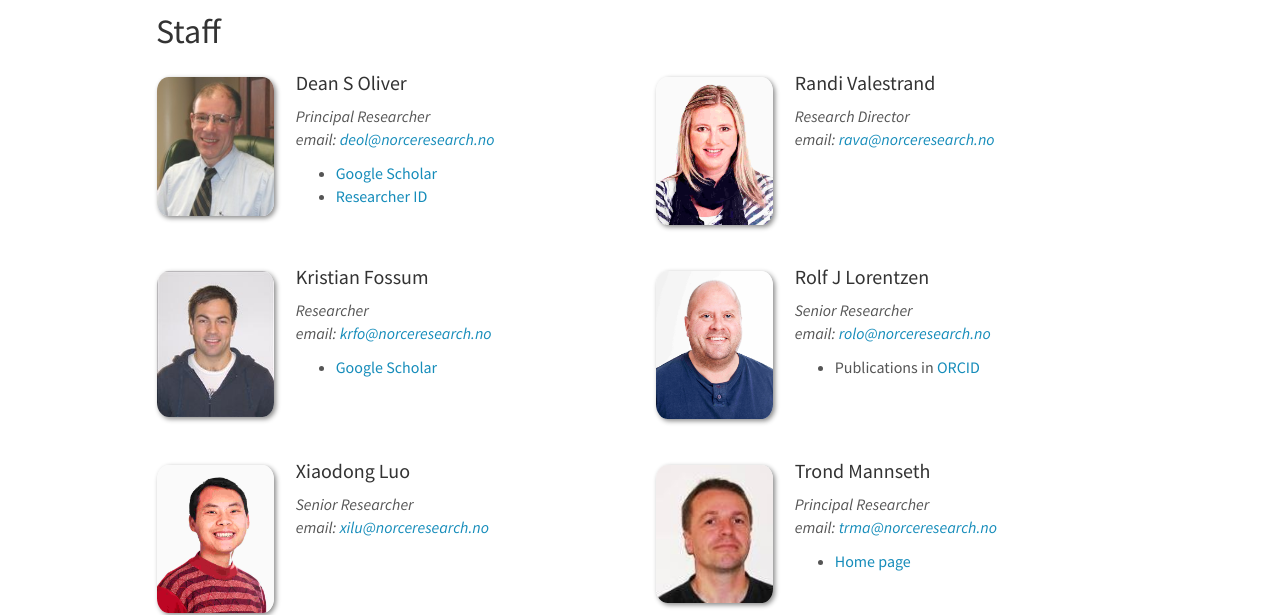
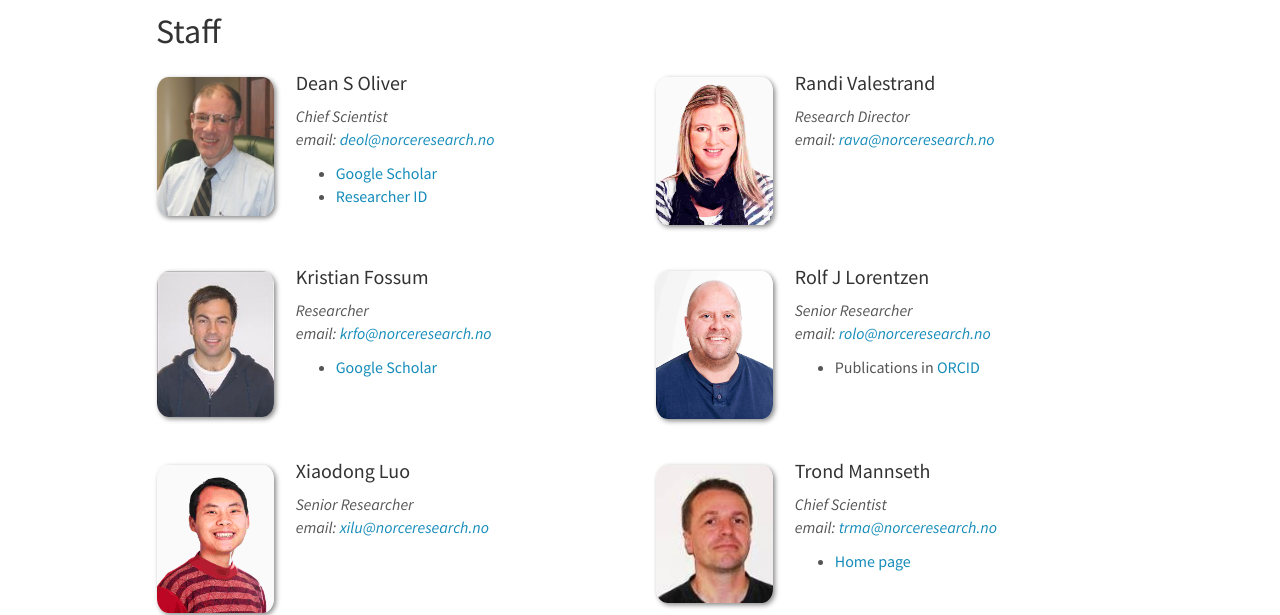
Before and after one commit to dean-s-oliver/dean-s-oliver.github.io, a Jekyll site: the page built from _pages/team.md, in a window 1280 px wide and 900 px high. Shown: the part 180-795 px from the top of the window. Built offline with Jekyll 4.4.1, drawn with Linux system fonts in a browser that asks for light colours; nearby versions of some CDN libraries.

```diff
--- a/_data/team_members.yml
+++ b/_data/team_members.yml
@@ -1,10 +1,10 @@
 - name: Dean S Oliver
   photo: OLIVER_photo.jpg
-  info: Principal Researcher
+  info: Chief Scientist
   email: deol@norceresearch.no
   number_educ: 2
   education1: <a href="https://scholar.google.co.uk/citations?user=IxRAT7oAAAAJ&hl=en">Google Scholar</a>
-  education2: <a href="https://www.researcherid.com/rid/E-9429-2010">Researcher ID</a>
+  education2: <a href="https://www.researcherid.com/rid/AAC-9269-2019">Researcher ID</a>
   education3:
   education4:
   education5:
@@ -46,7 +46,7 @@
 
 - name: Trond Mannseth
   photo: MannsethTrond.jpg
-  info: Principal Researcher
+  info: Chief Scientist
   email: trma@norceresearch.no
   number_educ: 1
   education1: <a href="https://folk.uib.no/fcitm/oversikt.htm">Home page</a>
```
Also changed, not shown: _data/publist.yml (+10 -0 lines), images/pubpic/Mannseth_perm_field.png (added), 3 other files.
